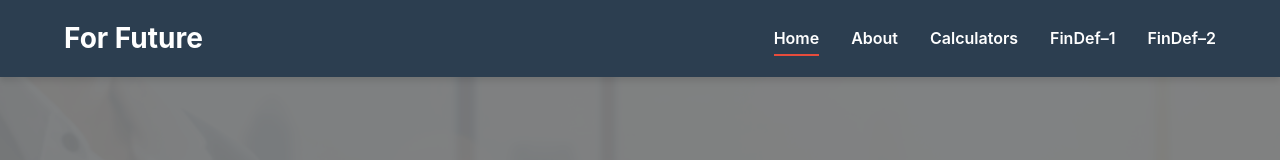
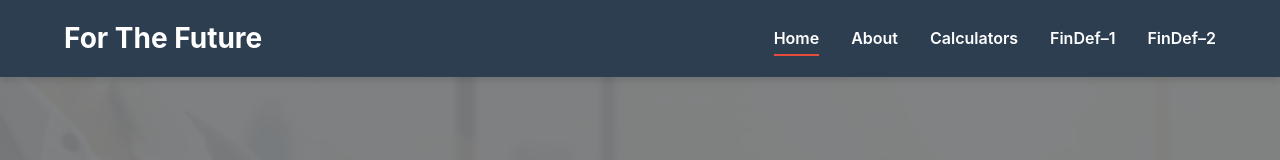
Before and after one commit to ArtyomKaryan/for_futuare, a plain HTML site: page index.html in a window 1280 px wide. Shown: the top 160 px of the page. Drawn offline with Linux system fonts and the light colour scheme; files whose address does not match are found by name; a web font is replaced by a local one.

Commit message:
change title

```diff
--- a/index.html
+++ b/index.html
@@ -17,7 +17,7 @@
     <!-- Header with Navigation -->
     <header class="header">
         <div class="container nav-container">
-            <a href="#" class="logo text-typing">For Future</a>
+            <a href="#" class="logo text-typing">For The Future</a>
 
             <!-- Desktop Navigation -->
             <nav class="desktop-nav">
```
